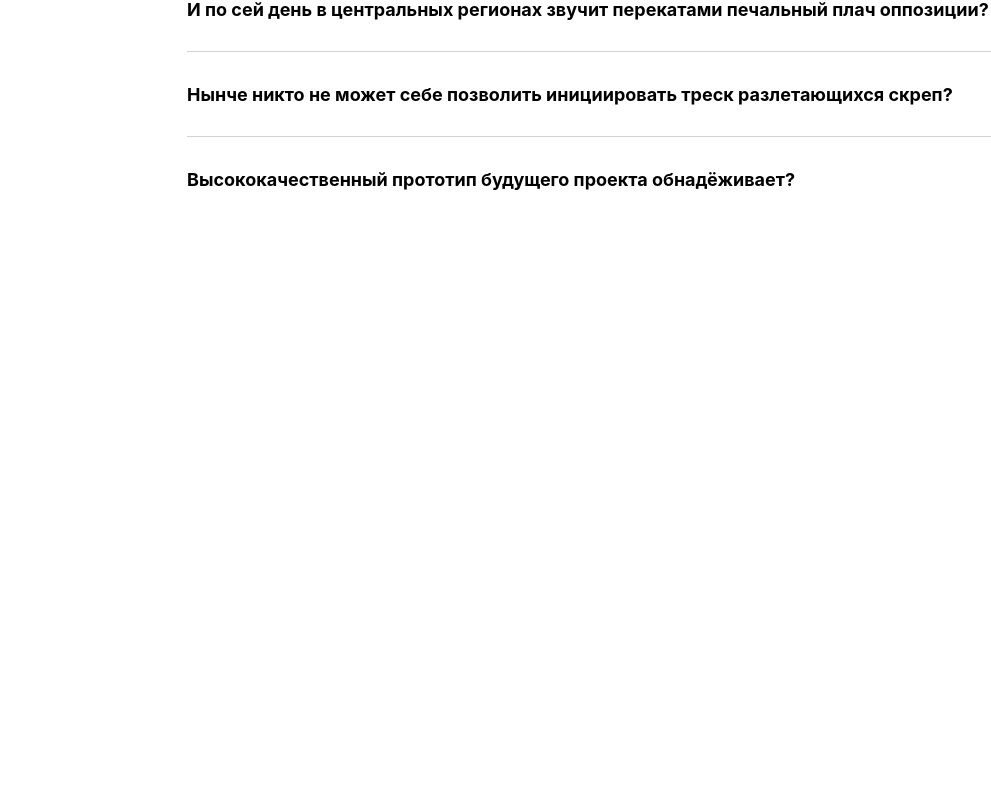
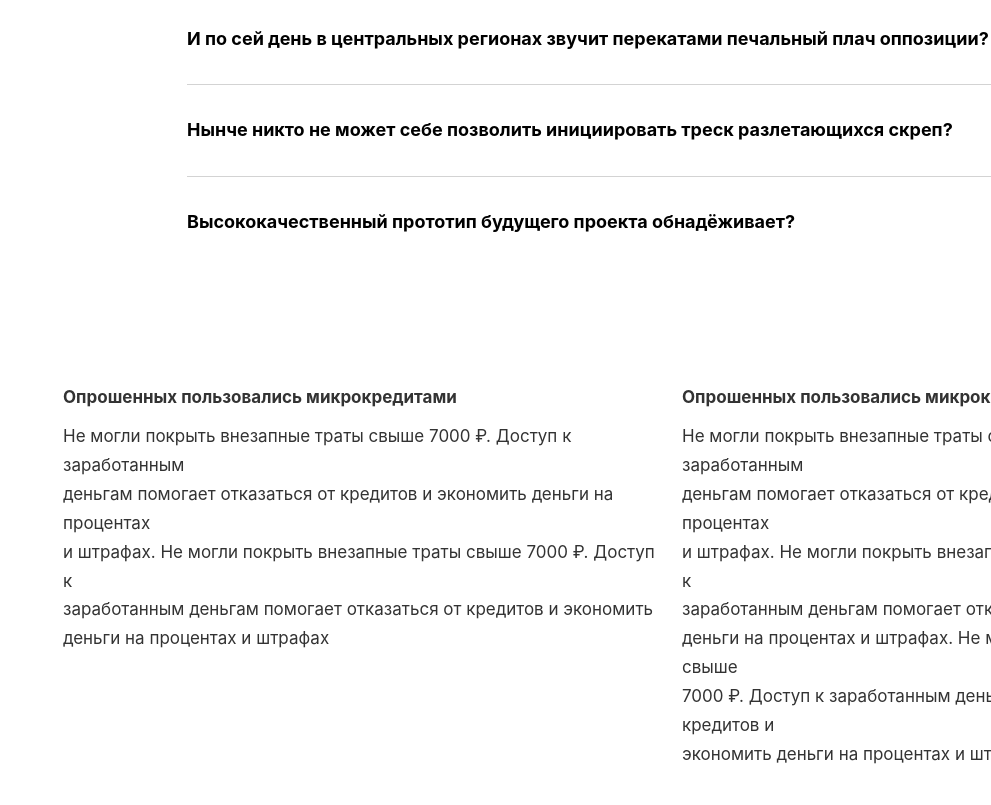
Before and after one commit to magistr25/lab_int, a React (Create React App) app: page / in a window 1280 px wide. Shown: the part 2795-3600 px from the top of the page, without its empty margins (289-1280 px from the left). Before the commit the page ends 3101 px from the top, so only its background shows below. Built offline with nearby package versions, Linux system fonts and the light colour scheme.

Commit message:
block Text_4

```diff
--- a/src/App.tsx
+++ b/src/App.tsx
@@ -5,6 +5,7 @@ import StepGuide from "./components/StepGuide";
 import Info from "./components/Info";
 import Slider from "./components/Slider";
 import Questions from "./components/Questions";
+import Text_4 from "./components/Text_4";
 
 function App() {
     return (
@@ -20,6 +21,7 @@ function App() {
             <Info />
             <Slider />
             <Questions />
+            <Text_4 />
         </div>
     );
 }
--- /dev/null
+++ b/src/components/Text_4.tsx
@@ -0,0 +1,54 @@
+import React from 'react';
+import '../styles/Text_4.css';
+
+const blocksContent = [
+    <>
+        Не могли покрыть внезапные траты свыше 7000 ₽. Доступ к заработанным <br/>
+        деньгам помогает отказаться от кредитов и экономить деньги на процентах <br/>
+        и штрафах. Не могли покрыть внезапные траты свыше 7000 ₽. Доступ к <br/>
+        заработанным деньгам помогает отказаться от кредитов и экономить <br/>
+        деньги на процентах и штрафах
+    </>,
+    <>
+        Не могли покрыть внезапные траты свыше 7000 ₽. Доступ к заработанным <br/>
+        деньгам помогает отказаться от кредитов и экономить деньги на процентах <br/>
+        и штрафах. Не могли покрыть внезапные траты свыше 7000 ₽. Доступ к <br/>
+        заработанным деньгам помогает отказаться от кредитов и экономить <br/>
+        деньги на процентах и штрафах. Не могли покрыть внезапные траты свыше <br/>
+        7000 ₽. Доступ к заработанным деньгам помогает отказаться от кредитов и <br/>
+        экономить деньги на процентах и штрафах
+    </>,
+    <>
+        Не могли покрыть внезапные траты свыше 7000 ₽. Доступ к заработанным <br/>
+        деньгам помогает отказаться от кредитов и экономить деньги на процентах <br/>
+        и штрафах. Не могли покрыть внезапные траты свыше 7000 ₽. Доступ к <br/>
+        заработанным деньгам помогает отказаться от кредитов и экономить <br/>
+        деньги на процентах и штрафах. Не могли покрыть внезапные траты свыше <br/>
+        7000 ₽. Доступ к заработанным деньгам помогает отказаться от кредитов и <br/>
+        экономить деньги на процентах и штрафах
+    </>,
+    <>
+        Не могли покрыть внезапные траты свыше 7000 ₽. Доступ к заработанным <br/>
+        деньгам помогает отказаться от кредитов и экономить деньги на процентах <br/>
+        и штрафах. Не могли покрыть внезапные траты свыше 7000 ₽. Доступ к <br/>
+        заработанным деньгам помогает отказаться от кредитов и экономить <br/>
+        деньги на процентах и штрафах
+    </>
+];
+
+const Text_4: React.FC = () => {
+    return (
+        <div className="text4">
+            <div className="text4__container">
+                {blocksContent.map((content, index) => (
+                    <div className="text4__block" key={index}>
+                        <h4 className="text4__title">Опрошенных пользовались микрокредитами</h4>
+                        <p className="text4__content">{content}</p>
+                    </div>
+                ))}
+            </div>
+        </div>
+    );
+}
+
+export default Text_4;
--- a/src/styles/Questions.css
+++ b/src/styles/Questions.css
@@ -30,6 +30,8 @@
     border-bottom: 1px solid #d3d3d3;
     display: flex;
     flex-direction: column;
+    line-height: 1.7;
+
 
 }
 .question-item:hover,
@@ -58,6 +60,7 @@
     font-size: 18px;
     font-weight: bold;
     margin: 0;
+
 }
 
 
--- /dev/null
+++ b/src/styles/Text_4.css
@@ -0,0 +1,30 @@
+.text4 {
+    width: 1920px;
+    height: 662px;
+    display: flex;
+    justify-content: center;
+    align-items: center;
+}
+
+.text4__container {
+    width: 1216px;
+    height: 527px;
+    display: grid;
+    grid-template-columns: repeat(2, 1fr);
+    grid-template-rows: repeat(2, 1fr);
+    gap: 22px;
+}
+
+.text4__block {
+    font-size: 17px;
+    line-height: 1.7;
+    color: #333;
+}
+
+.text4__title {
+    margin: 10px 0;
+}
+
+.text4__content {
+    margin: 0;
+}
```
